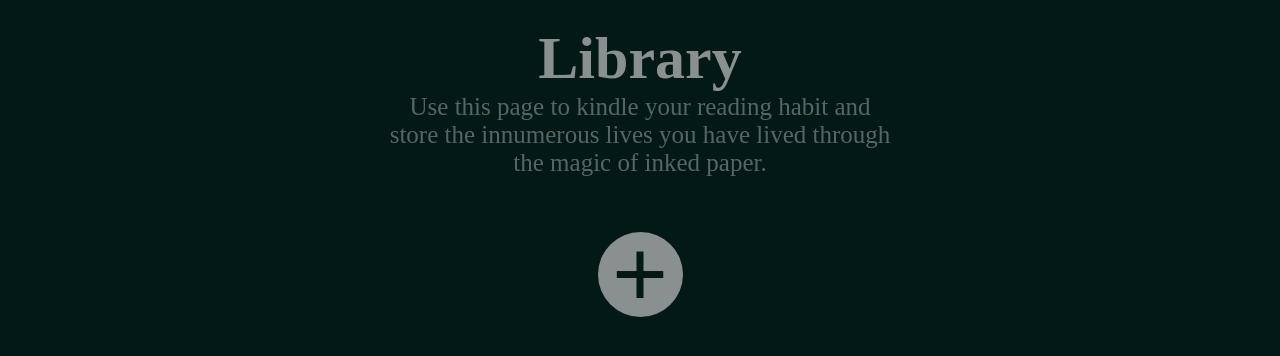
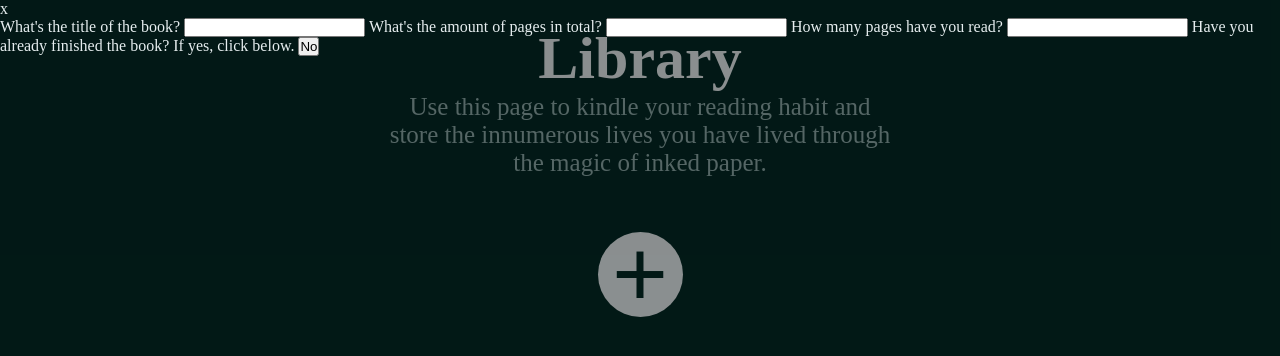
Before and after one commit to Velthas/library, a plain HTML site: page index.html in a window 1280 px wide. Drawn offline with Linux system fonts and the light colour scheme.

Commit message:
added skeleton html for form

```diff
--- a/index.html
+++ b/index.html
@@ -17,7 +17,18 @@
             </div>
         </div>
         <div class="formContainer">
-            <div class="theDiv">
+            <div class="form">
+                <div class="exitForm">x</div>
+                <form>
+                    <label for="bookName">What's the title of the book?</label>
+                    <input type="text" id="bookName">
+                    <label for="totalPages">What's the amount of pages in total?</label>
+                    <input type="text" id="totalPages">
+                    <label for="pagesRead">How many pages have you read?</label>
+                    <input type="text" id="pagesRead">
+                    <label for="yesorno">Have you already finished the book? If yes, click below.</label>
+                    <button id="yesorno">No</button>
+                </form>
 
             </div>
         </div>
```
